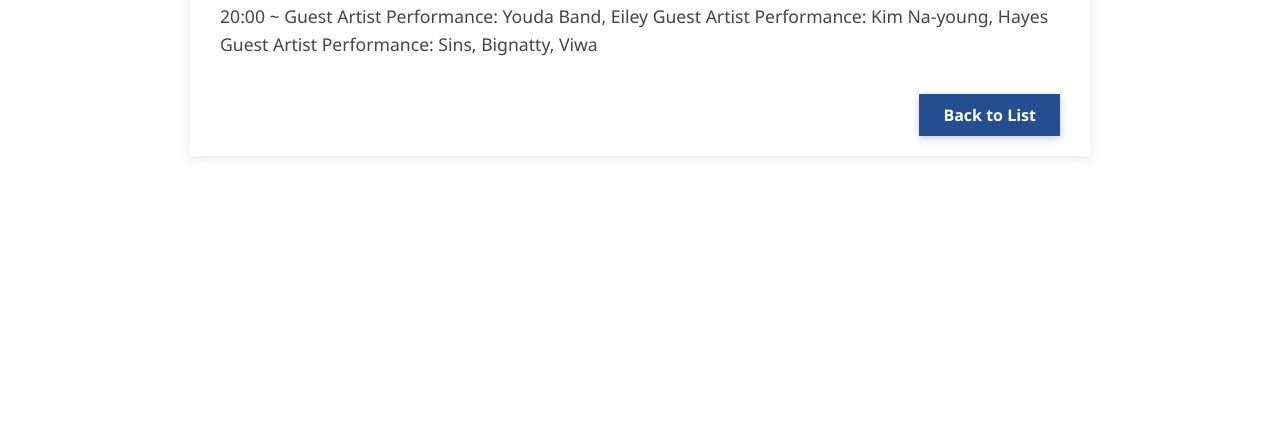
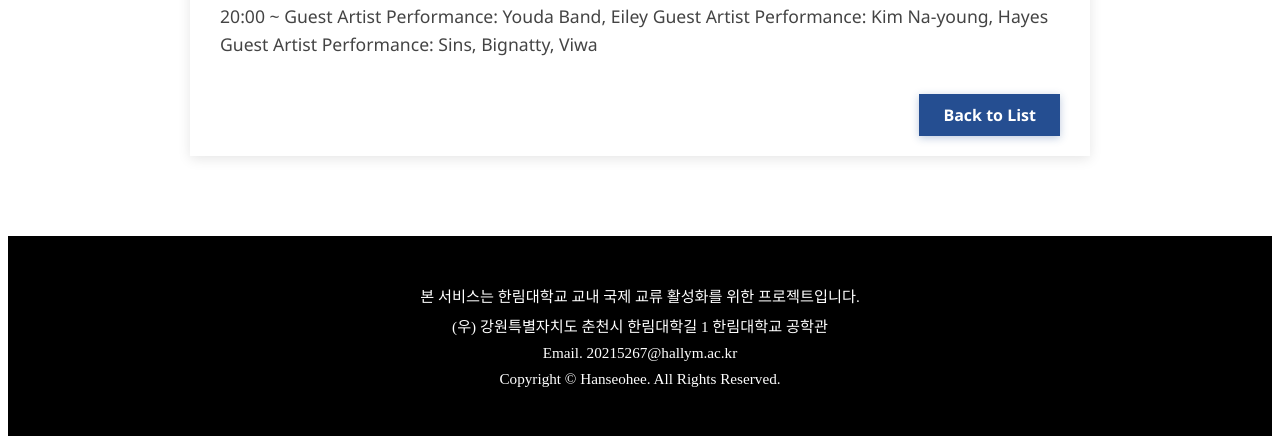
Before and after one commit to hanseohee031/HIDM, a Django app: page /accounts/announcement/7/ in a window 1280 px wide. Shown: the part 1398-1842 px from the top of the page. Before the commit the page ends 1557 px from the top, so only its background shows below. Run offline with Django 5.2, Linux system fonts and the light colour scheme; data comes from the database, SQL or seed files in the repository; both versions use the stored data as it was after the commit; parts of the project's set-up code (start-up, migrations or seed data) failed here and were passed over.

Commit message:
footer 추가

```diff
--- a/accounts/templates/base.html
+++ b/accounts/templates/base.html
@@ -5,7 +5,7 @@
     <meta charset="UTF-8">
     <title>{% block title %}My Chat App{% endblock %}</title>
     {% load static %}
-    <link rel="stylesheet" href="{% static 'css/home.css' %}">
+<link rel="stylesheet" href="{% static 'css/home.css' %}?v=2">
 
     {% block head %}{% endblock %}
 </head>
@@ -42,7 +42,21 @@
         {% endblock %}
     </div>
 
+<footer class="site-footer">
+  <div class="footer-info">
+    <p>본 서비스는 한림대학교 교내 국제 교류 활성화를 위한 프로젝트입니다.</p>
+    <p>(우) 강원특별자치도 춘천시 한림대학길 1 한림대학교 공학관</p>
+    <p>Email. 20215267@hallym.ac.kr</p>
+    <p>Copyright © Hanseohee. All Rights Reserved.</p>
+  </div>
+</footer>
+
+
     {# ─── 여기에만 추가 ─── #}
     {% block extra_js %}{% endblock %}
+
+
+
+
 </body>
 </html>
--- a/static/css/home.css
+++ b/static/css/home.css
@@ -71,3 +71,17 @@
 * {
   border-radius: 0 !important;
 }
+
+
+.site-footer {
+  background-color: #000;      /* 검정 배경 */
+  color: #fff;                 /* 흰 글씨 */
+  padding: 40px 20px;
+  text-align: center;
+  font-size: 0.95rem;
+  margin-top: 60px;
+}
+
+.site-footer .footer-info p {
+  margin: 8px 0;
+}
```
Also changed, not shown: db.sqlite3.
